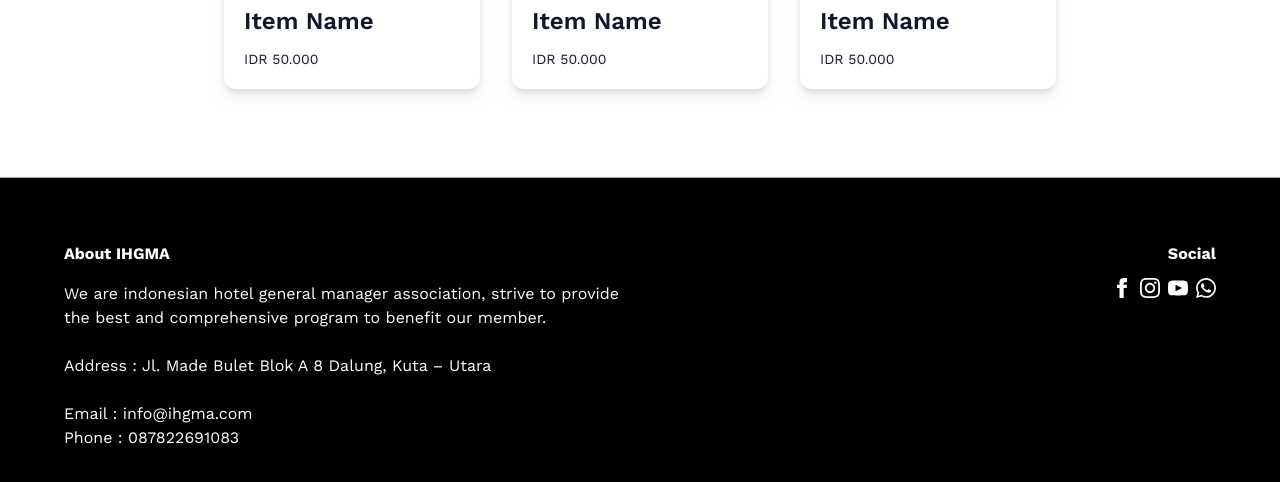
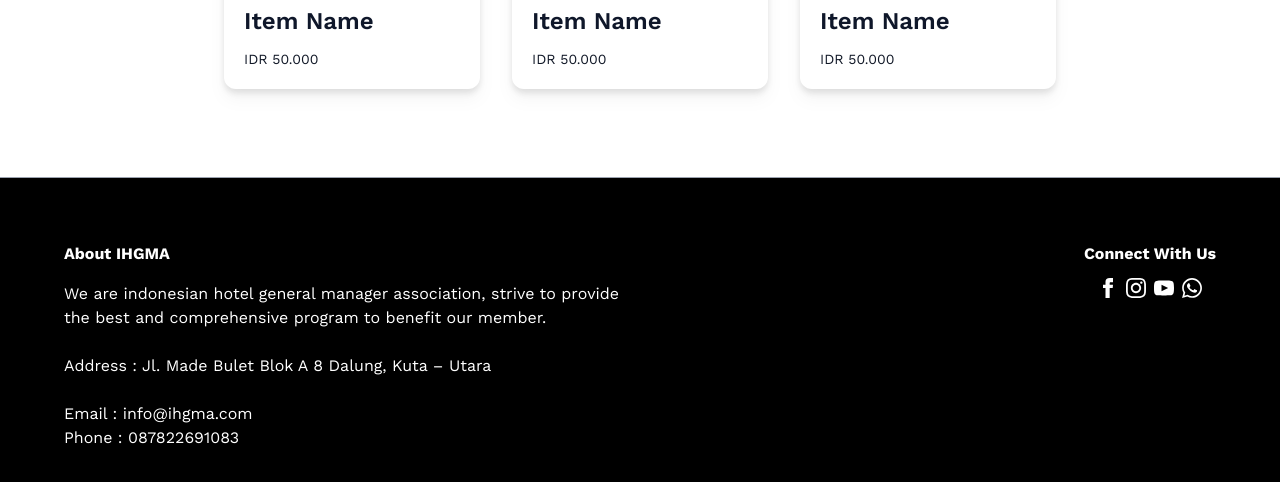
Before and after one commit to davidawe/ihgma2, a plain HTML site: page index.html in a window 1280 px wide. Shown: the part 3711-4193 px from the top of the page. Drawn offline with nearby package versions, Linux system fonts and the light colour scheme.

Commit message:
Update index.html

```diff
--- a/index.html
+++ b/index.html
@@ -489,7 +489,7 @@
                 </div>
                 <div class="flex w-full lg:w-1/2 lg:justify-end lg:text-right">
                     <div class="px-3 md:px-0">
-                        <h3 class="font-bold text-white">Social</h3>
+                        <h3 class="font-bold text-white">Connect With Us</h3>
                         <ul class="list-reset items-center text-white pt-3">
                             <li>
                                 <div class="flex justify-center space-x-2 text-white dark:text-neutral-300">
```
